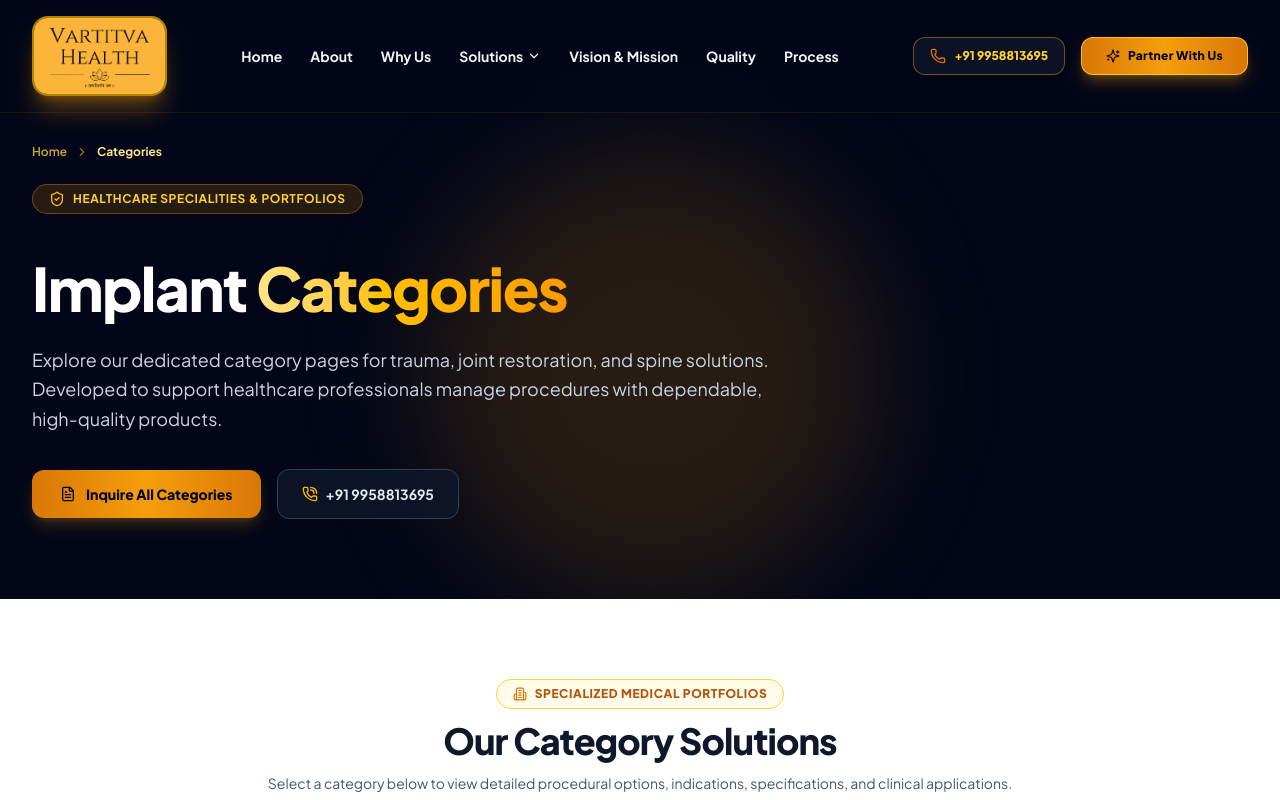
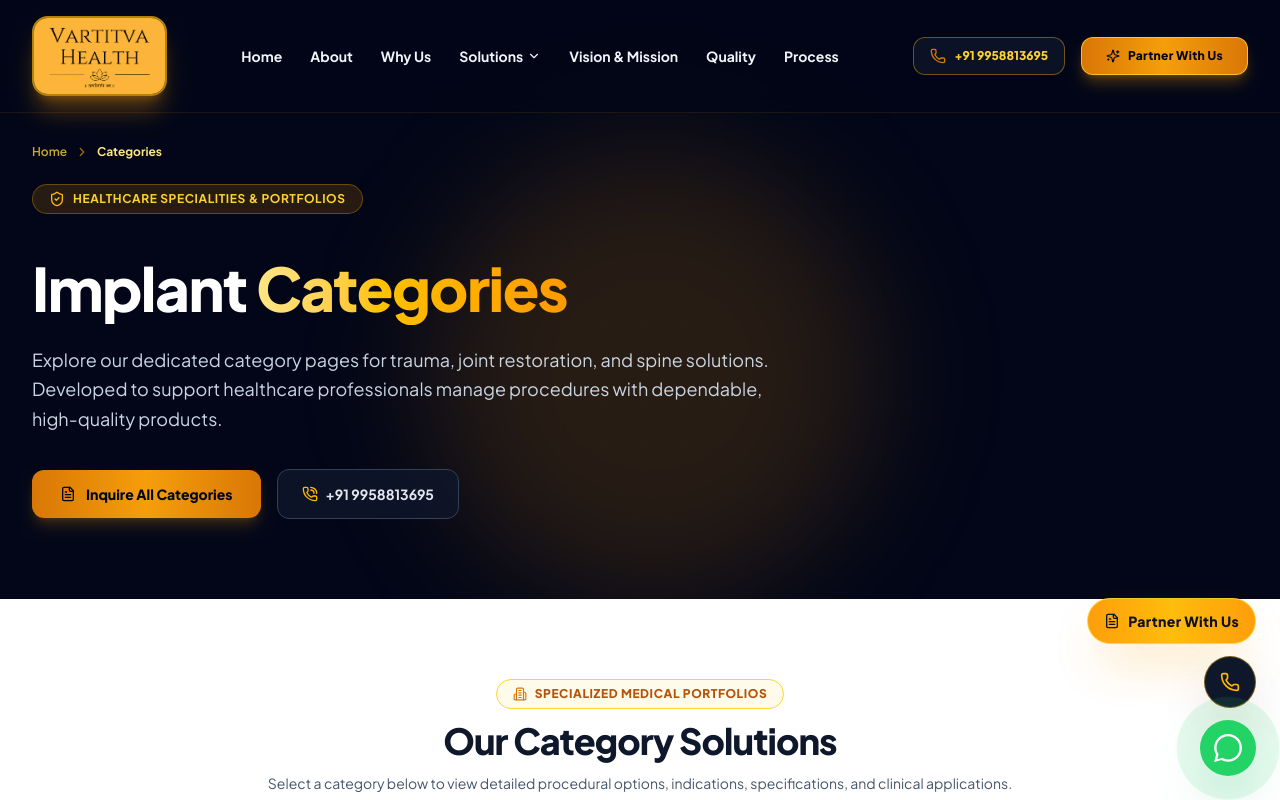
Before and after one commit to Lagectus/vartitva-ofc, a Next.js app: page /categories in a window 1280 px wide. Shown: the top 800 px of the page. Built offline with nearby package versions, Linux system fonts and the light colour scheme.

Commit message:
feat: add right side floating contact action icons (WhatsApp, Call, Quote, Scroll to top)

```diff
--- a/src/app/about/page.tsx
+++ b/src/app/about/page.tsx
@@ -10,6 +10,7 @@ import QualityCommitmentSection from "@/components/QualityCommitmentSection";
 import CoverageMapSection from "@/components/CoverageMapSection";
 import CTASection from "@/components/CTASection";
 import Footer from "@/components/Footer";
+import FloatingContact from "@/components/FloatingContact";
 import ScrollReveal from "@/components/ScrollReveal";
 import { Building2, ChevronRight, ShieldCheck } from "lucide-react";
 
@@ -79,6 +80,8 @@ export default function AboutPage() {
       {/* Footer */}
       <Footer onOpenQuote={() => handleOpenQuote()} />
 
+      <FloatingContact onOpenQuote={() => handleOpenQuote()} />
+
       {/* Direct Quote Request Modal */}
       {quoteModalOpen && (
         <QuoteModal
--- a/src/app/categories/[slug]/page.tsx
+++ b/src/app/categories/[slug]/page.tsx
@@ -22,6 +22,7 @@ import {
 import Navbar from "@/components/Navbar";
 import Footer from "@/components/Footer";
 import QuoteModal from "@/components/QuoteModal";
+import FloatingContact from "@/components/FloatingContact";
 import ScrollReveal, { ScrollRevealStagger, ScrollRevealItem } from "@/components/ScrollReveal";
 import { CATEGORIES_DATA, getCategoryBySlug } from "@/data/categories";
 
@@ -388,6 +389,8 @@ export default function CategoryPage({ params }: PageProps) {
       {/* Footer */}
       <Footer onOpenQuote={() => handleOpenInquiry()} />
 
+      <FloatingContact onOpenQuote={() => handleOpenInquiry()} />
+
       {/* Quote / Spec Sheet Modal */}
       {quoteModalOpen && (
         <QuoteModal
--- a/src/app/categories/page.tsx
+++ b/src/app/categories/page.tsx
@@ -20,6 +20,7 @@ import {
 import Navbar from "@/components/Navbar";
 import Footer from "@/components/Footer";
 import QuoteModal from "@/components/QuoteModal";
+import FloatingContact from "@/components/FloatingContact";
 import { CATEGORIES_DATA } from "@/data/categories";
 
 export default function CategoriesIndexPage() {
@@ -222,6 +223,8 @@ export default function CategoriesIndexPage() {
       {/* Footer */}
       <Footer onOpenQuote={() => handleOpenQuote()} />
 
+      <FloatingContact onOpenQuote={() => handleOpenQuote()} />
+
       {/* Quote Modal */}
       {quoteModalOpen && (
         <QuoteModal
--- /dev/null
+++ b/src/components/FloatingContact.tsx
@@ -0,0 +1,101 @@
+"use client";
+
+import { useState, useEffect } from "react";
+import { Phone, ArrowUp, FileText, MessageSquare } from "lucide-react";
+
+interface FloatingContactProps {
+  onOpenQuote: () => void;
+}
+
+export default function FloatingContact({ onOpenQuote }: FloatingContactProps) {
+  const [showScrollTop, setShowScrollTop] = useState(false);
+
+  useEffect(() => {
+    const handleScroll = () => {
+      setShowScrollTop(window.scrollY > 350);
+    };
+    window.addEventListener("scroll", handleScroll, { passive: true });
+    return () => window.removeEventListener("scroll", handleScroll);
+  }, []);
+
+  const scrollToTop = () => {
+    window.scrollTo({ top: 0, behavior: "smooth" });
+  };
+
+  return (
+    <div className="fixed bottom-6 right-6 z-40 flex flex-col items-end gap-3 pointer-events-auto select-none">
+
+      {/* Scroll To Top Button (Appears on scroll) */}
+      {showScrollTop && (
+        <button
+          onClick={scrollToTop}
+          aria-label="Scroll to Top"
+          className="group relative flex items-center justify-center w-12 h-12 rounded-full bg-slate-900/90 text-amber-400 border border-amber-500/30 shadow-xl backdrop-blur-md hover:bg-amber-500 hover:text-slate-950 hover:border-amber-400 hover:scale-110 active:scale-95 transition-all duration-300"
+        >
+          <ArrowUp className="w-5 h-5 group-hover:-translate-y-0.5 transition-transform" />
+
+          {/* Tooltip */}
+          <span className="absolute right-14 whitespace-nowrap px-3 py-1.5 rounded-xl bg-slate-900/95 text-slate-100 text-xs font-semibold shadow-xl border border-slate-700/60 opacity-0 pointer-events-none group-hover:opacity-100 transition-opacity duration-300">
+            Back to Top
+          </span>
+        </button>
+      )}
+
+      {/* Instant Quote / Partner With Us Floating Button */}
+      <button
+        onClick={onOpenQuote}
+        aria-label="Request Quote"
+        className="group relative flex items-center gap-2 px-4 py-3 rounded-full bg-gradient-to-r from-amber-500 via-amber-400 to-amber-500 text-slate-950 font-extrabold text-xs sm:text-sm tracking-wide shadow-2xl shadow-amber-500/40 border border-amber-300 hover:scale-105 active:scale-95 transition-all duration-300 animate-pulse hover:animate-none"
+      >
+        <FileText className="w-4 h-4 text-slate-950" />
+        <span className="hidden sm:inline">Partner With Us</span>
+        <span className="sm:hidden">Quote</span>
+
+        {/* Tooltip */}
+        <span className="absolute right-full mr-3 whitespace-nowrap px-3 py-1.5 rounded-xl bg-slate-900/95 text-amber-300 text-xs font-semibold shadow-xl border border-amber-500/20 opacity-0 pointer-events-none group-hover:opacity-100 transition-opacity duration-300">
+          Request Direct Quote
+        </span>
+      </button>
+
+      {/* Phone Call Floating Icon */}
+      <a
+        href="tel:+919958813695"
+        aria-label="Call Vartitva Health"
+        className="group relative flex items-center justify-center w-13 h-13 rounded-full bg-slate-900 text-amber-400 border border-amber-400/40 shadow-2xl shadow-amber-950/40 hover:bg-amber-500 hover:text-slate-950 hover:border-amber-300 hover:scale-110 active:scale-95 transition-all duration-300"
+      >
+        <Phone className="w-5 h-5 group-hover:rotate-12 transition-transform" />
+
+        {/* Tooltip */}
+        <span className="absolute right-15 whitespace-nowrap px-3 py-1.5 rounded-xl bg-slate-900/95 text-slate-100 text-xs font-bold shadow-xl border border-slate-700/60 opacity-0 pointer-events-none group-hover:opacity-100 transition-opacity duration-300">
+          Call: +91 9958813695
+        </span>
+      </a>
+
+      {/* WhatsApp Chat Floating Icon */}
+      <a
+        href="https://wa.me/919958813695?text=Hello%20Vartitva%20Health,%20I%20would%20like%20to%20inquire%20about%20orthopaedic%20implants."
+        target="_blank"
+        rel="noopener noreferrer"
+        aria-label="Chat on WhatsApp"
+        className="group relative flex items-center justify-center w-14 h-14 rounded-full bg-[#25D366] text-white shadow-2xl shadow-emerald-600/40 hover:bg-[#20ba5a] hover:scale-110 active:scale-95 transition-all duration-300"
+      >
+        {/* Glow pulse ring */}
+        <span className="absolute -inset-1 rounded-full bg-[#25D366]/40 animate-ping pointer-events-none opacity-75" />
+
+        {/* WhatsApp Icon */}
+        <svg
+          className="w-7 h-7 fill-current relative z-10 group-hover:scale-110 transition-transform"
+          viewBox="0 0 24 24"
+        >
+          <path d="M.057 24l1.687-6.163c-1.041-1.804-1.588-3.849-1.587-5.946.003-6.556 5.338-11.891 11.893-11.891 3.181.001 6.167 1.24 8.413 3.488 2.245 2.248 3.481 5.236 3.48 8.414-.003 6.557-5.338 11.892-11.893 11.892-1.99-.001-3.951-.5-5.688-1.448l-6.305 1.654zm6.597-3.807c1.676.995 3.276 1.591 5.392 1.592 5.448 0 9.886-4.434 9.889-9.885.002-5.462-4.415-9.89-9.881-9.892-5.452 0-9.887 4.434-9.889 9.884-.001 2.225.651 3.891 1.746 5.634l-1.146 4.187 4.269-1.12z" />
+        </svg>
+
+        {/* Tooltip */}
+        <span className="absolute right-16 whitespace-nowrap px-3 py-1.5 rounded-xl bg-slate-900/95 text-emerald-400 text-xs font-bold shadow-xl border border-emerald-500/30 opacity-0 pointer-events-none group-hover:opacity-100 transition-opacity duration-300">
+          Chat on WhatsApp
+        </span>
+      </a>
+
+    </div>
+  );
+}
--- a/src/components/MainLayout.tsx
+++ b/src/components/MainLayout.tsx
@@ -13,6 +13,7 @@ import CoverageMapSection from "@/components/CoverageMapSection";
 import MedicalProcess from "@/components/MedicalProcess";
 import CTASection from "@/components/CTASection";
 import Footer from "@/components/Footer";
+import FloatingContact from "@/components/FloatingContact";
 
 const QuoteModal = dynamic(() => import("./QuoteModal"));
 
@@ -66,6 +67,9 @@ export default function MainLayout() {
       {/* Footer */}
       <Footer onOpenQuote={() => handleOpenQuote()} />
 
+      {/* Right Side Floating Contact & Quote Actions */}
+      <FloatingContact onOpenQuote={() => handleOpenQuote()} />
+
       {/* Direct Quote Request Modal */}
       {quoteModalOpen && (
         <QuoteModal
```
